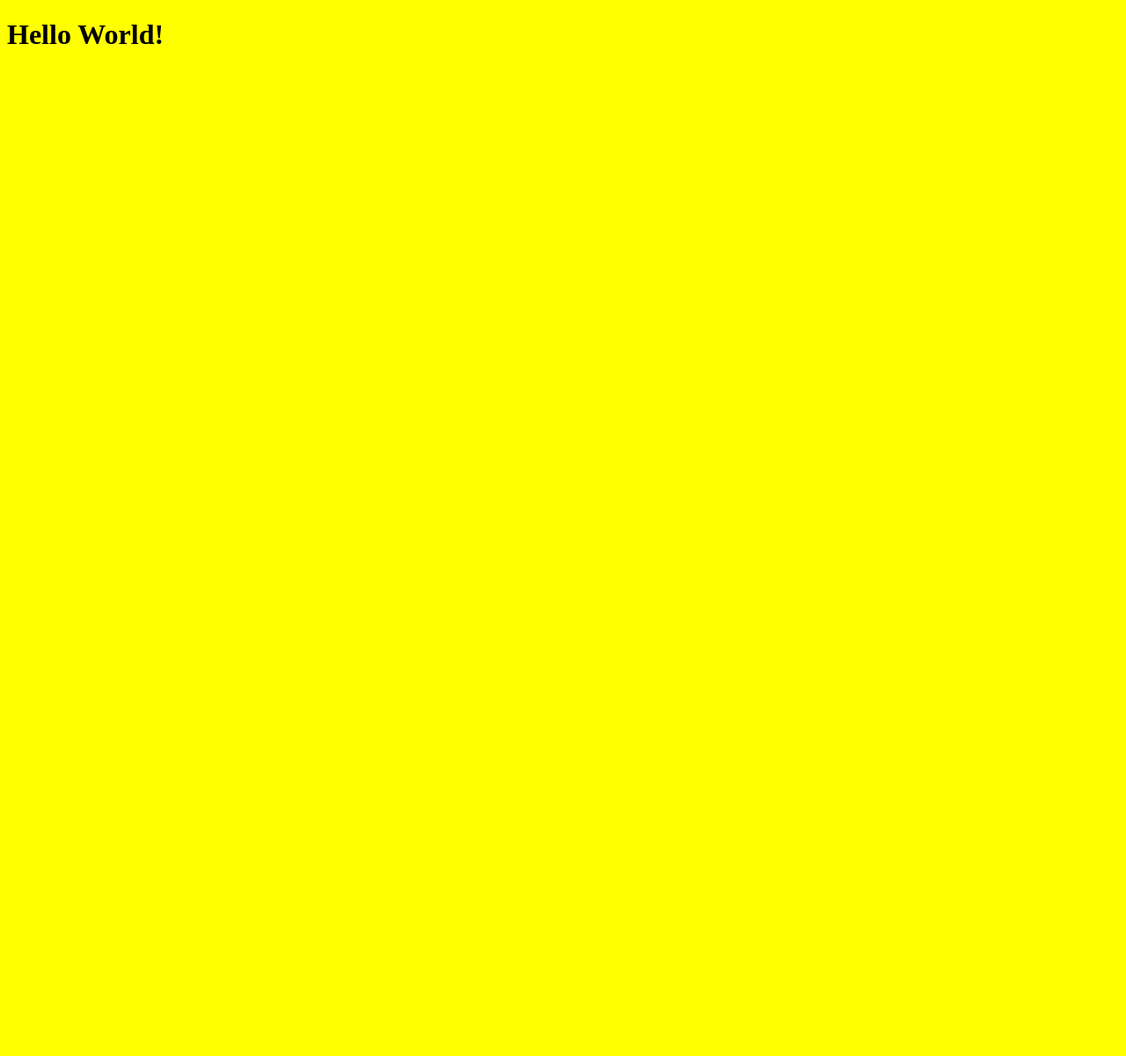
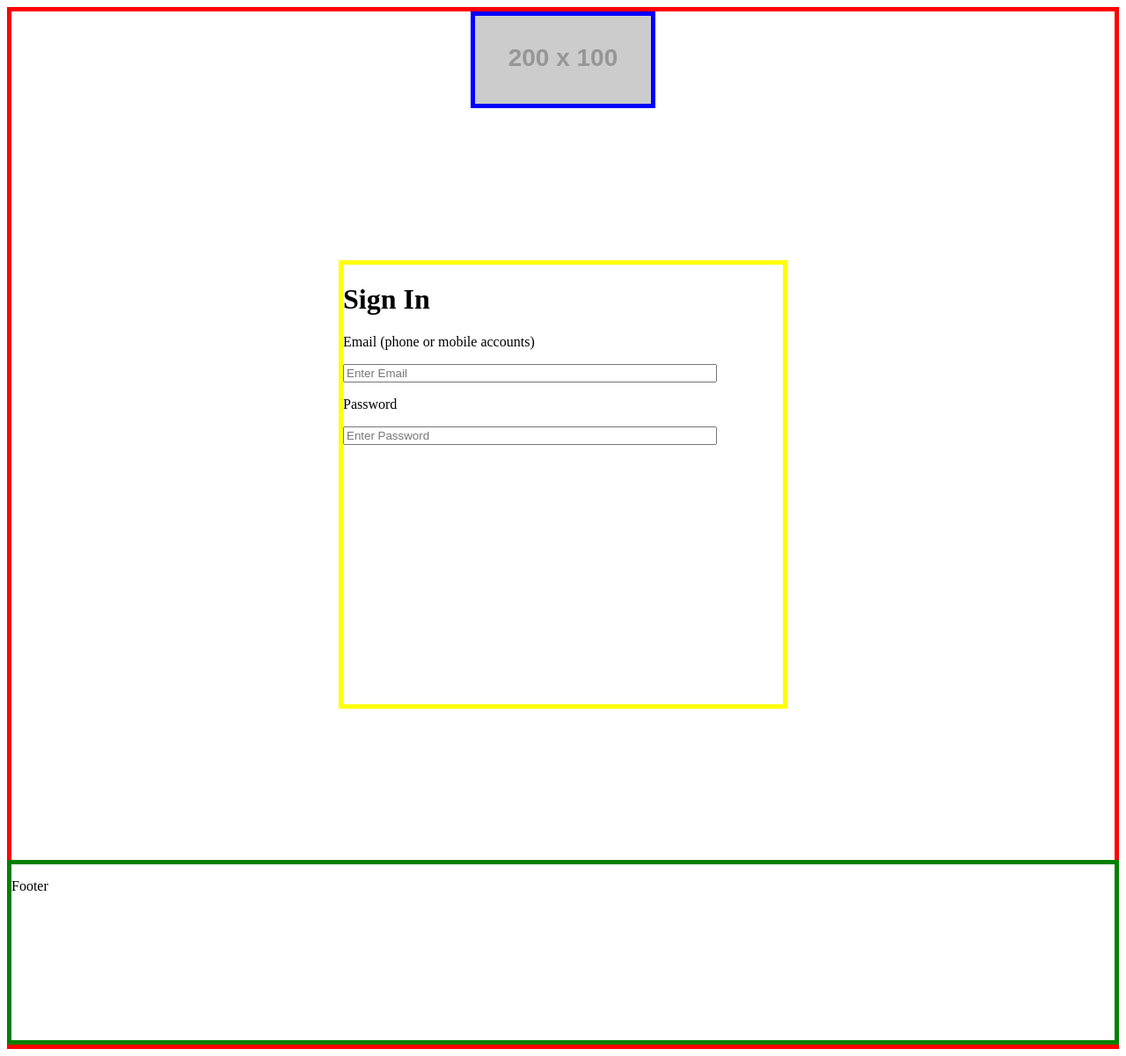
Before and after one commit to ibsy000/kekambas-96-mockup, a plain HTML site: page index.html in a window 1280 px wide. Shown: the whole page at 88% size. Before the commit the page ends 800 px from the top, so only its background shows below. Drawn offline with Linux system fonts and the light colour scheme; placeholder pictures from the web are drawn by us.

Commit message:
Set layout for logo, sign-in, and footer

```diff
--- a/index.html
+++ b/index.html
@@ -8,6 +8,25 @@
     <title>MockUp</title>
 </head>
 <body>
-    <h1>Hello World!</h1>
+    <div class="container">
+        <div class="logo">
+            <img src="https://via.placeholder.com/200x100?text=logo" alt="logo"
+                id="logo">
+        </div>
+        <div id="sign-in">
+            <h1>Sign In</h1>
+            <form>
+                <p>Email (phone or mobile accounts)</p>
+                    <input type="text" name="email" size="50" placeholder=
+                    "Enter Email">
+                <p>Password</p>
+                    <input type="text" name="password" size="50"
+                        placeholder="Enter Password">
+            </form>
+        </div>
+        <div id="footer">
+            <p>Footer</p>
+        </div>
+    </div>
 </body>
 </html>
--- a/main.css
+++ b/main.css
@@ -1,3 +1,29 @@
-body{
-    background-color: yellow;
+.container{
+    border: 5px solid red;
+    display: flex;
+    flex-direction: column;
+    height: 1175px;
+    align-items: center;
+    justify-content: space-between;
 }
+
+.logo{
+    border: 5px solid blue;
+    height: 100px;
+    width: 200px;
+}
+
+
+#sign-in{
+    border: 5px solid yellow;
+    height: 500px;
+    width: 500px;
+    order: 1
+}
+
+#footer{
+    border: 5px solid green;
+    height: 200px;
+    width: 100%;
+    order: 2;
+}
```
